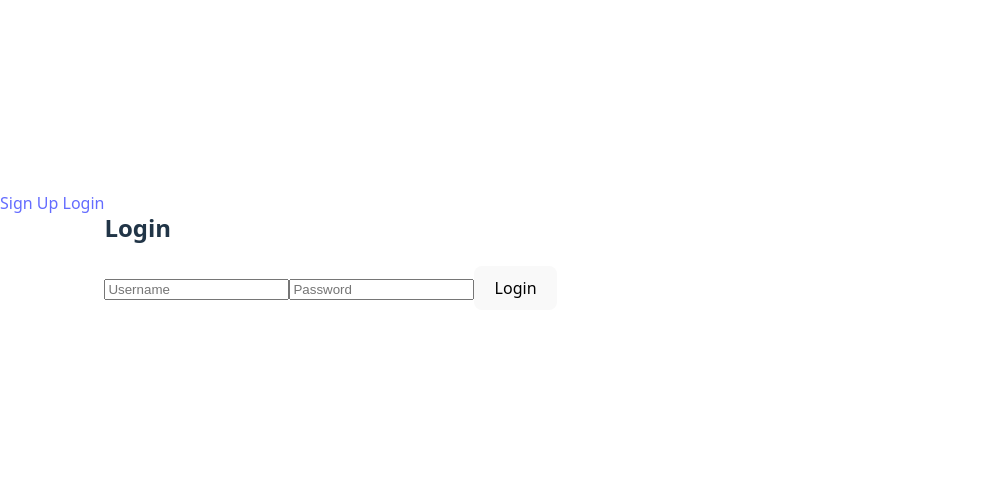
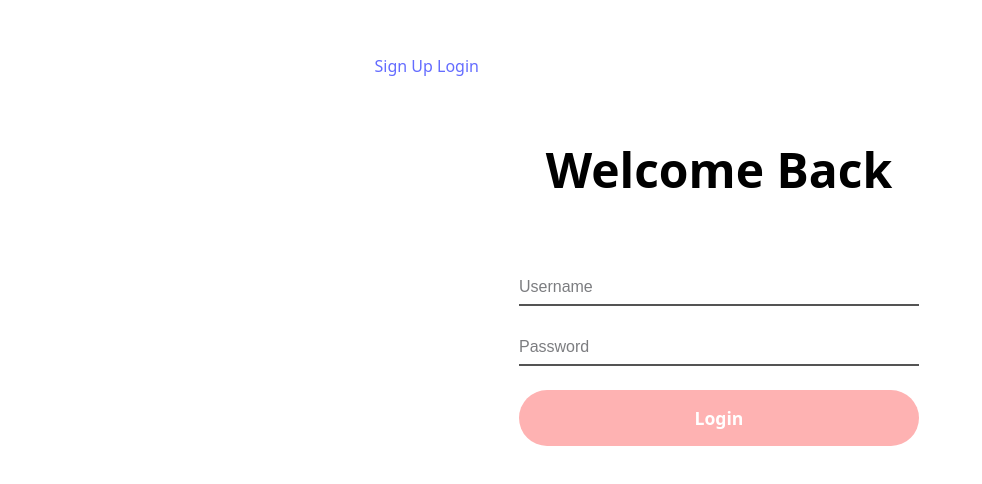
Before and after one commit to zahralmosawi/castify-front-end-app, a React (Vite) app: page /login in a window 1280 px wide. Shown: the part 150-634 px from the top of the page, without its empty margins (0-982 px from the left). Built offline with nearby package versions, Linux system fonts and the light colour scheme; no server answers.

Commit message:
adding login form style

```diff
--- /dev/null
+++ b/src/components/LoginForm/LoginForm.css
@@ -0,0 +1,66 @@
+body {
+  display: flex;
+  justify-content: center;
+  align-items: center;
+  padding: 20px;
+}
+
+.login-container {
+  display: flex;
+  justify-content: center;
+  align-items: center;
+  min-height: 100vh;
+  padding: 20px;
+}
+
+.login-form {
+  padding: 2.5rem;
+  border: none;
+  width: 100%;
+  max-width: 400px;
+}
+
+.login-form h2 {
+  text-align: center;
+  margin-bottom: 2rem;
+  color: #000000;
+  font-size: 3rem;
+  font-weight: 600;
+  padding-bottom: 2rem;
+}
+
+.form-group {
+  margin-bottom: 1.5rem;
+}
+
+.login-input {
+  width: 100%;
+  flex: 1;
+  padding: 0.5rem 0;
+  border: none;
+  border-bottom: 2px solid #545454;
+  background-color: transparent;
+  font-size: 1rem;
+}
+
+.login-input:focus {
+  outline: none;
+  border-color: #8f296d;
+}
+
+.login-input::placeholder {
+  color: #7c7d80;
+}
+
+.login-button {
+  width: 100%;
+  padding: 1rem;
+  background: #feb2b2;
+  color: white;
+  border: none;
+  border-radius: 30px;
+  font-size: 1.1rem;
+  font-weight: 600;
+  cursor: pointer;
+  transition: all 0.3s ease;
+}
--- a/src/components/LoginForm/LoginForm.jsx
+++ b/src/components/LoginForm/LoginForm.jsx
@@ -1,6 +1,7 @@
 import { useState } from 'react';
 import { useNavigate } from 'react-router-dom';
 import axios from 'axios';
+import './LoginForm.css';
 
 function LoginForm({ onLogin }) {
     const [username, setUsername] = useState('');
@@ -26,24 +27,31 @@ function LoginForm({ onLogin }) {
     }
 
     return (
-        <form onSubmit={handleSubmit}>
-            <h2>Login</h2>
+        <div className="login-constainer">
+        <form onSubmit={handleSubmit} className="login-form">
+            <h2>Welcome Back</h2>
 
+            <div className="form-group">
             <input
                 placeholder="Username"
                 value={username}
+                className="login-input"
                 onChange={event => setUsername(event.target.value)}
             />
-
+            </div>
+            <div className="form-group">
             <input
                 placeholder="Password"
                 type="password"
                 value={password}
+                className="login-input"
                 onChange={event => setPassword(event.target.value)}
             />
+            </div>
 
-            <button type='submit'>Login</button>
+            <button type='submit' className="login-button">Login</button>
         </form>
+        </div>
     )
 }
 
```
